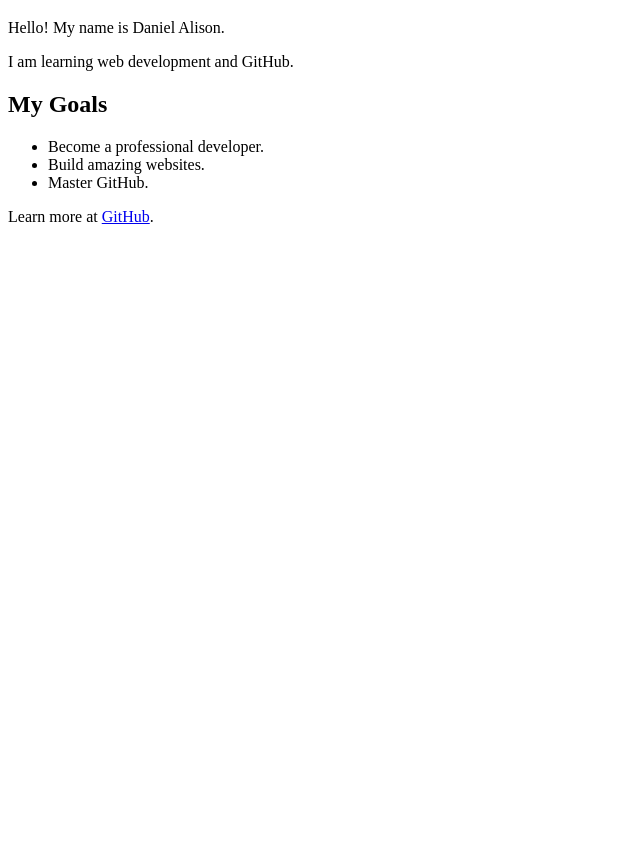
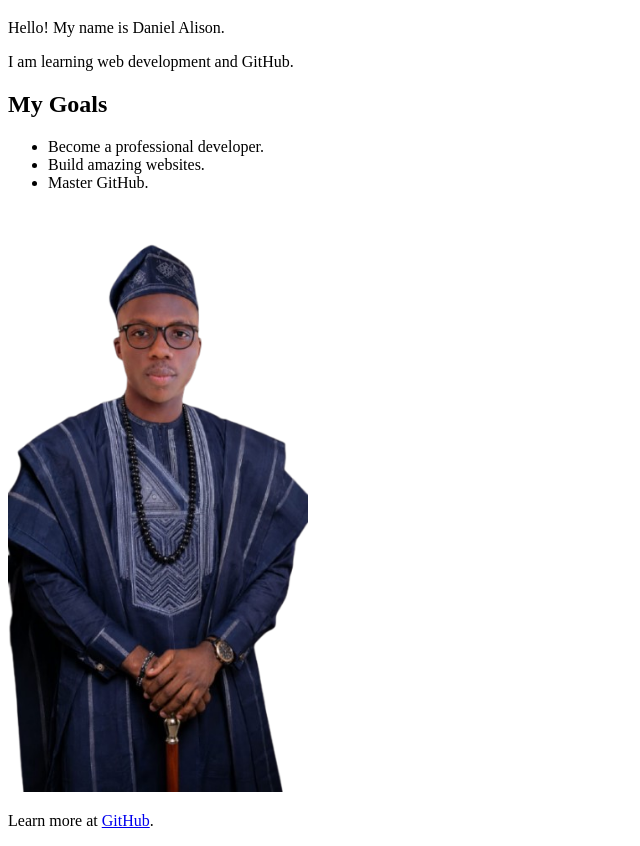
Before and after one commit to danielalison081-max/my-first-github-project, a plain HTML site: page index.html in a window 1280 px wide. Shown: the part 61-907 px from the top of the page, without its empty margins (0-640 px from the left). Before the commit the page ends 800 px from the top, so only its background shows below. Drawn offline with Linux system fonts and the light colour scheme.

Commit message:
Add image to index.html

```diff
--- a/index.html
+++ b/index.html
@@ -21,7 +21,7 @@
         <li>Build amazing websites.</li>
         <li>Master GitHub.</li>
     </ul>
-
+<img src="400-removebg-preview.png" alt="My photograph" width="300">
 </body>
 </html>
 <p>Learn more at <a href="https://github.com">GitHub</a>.</p>
```
